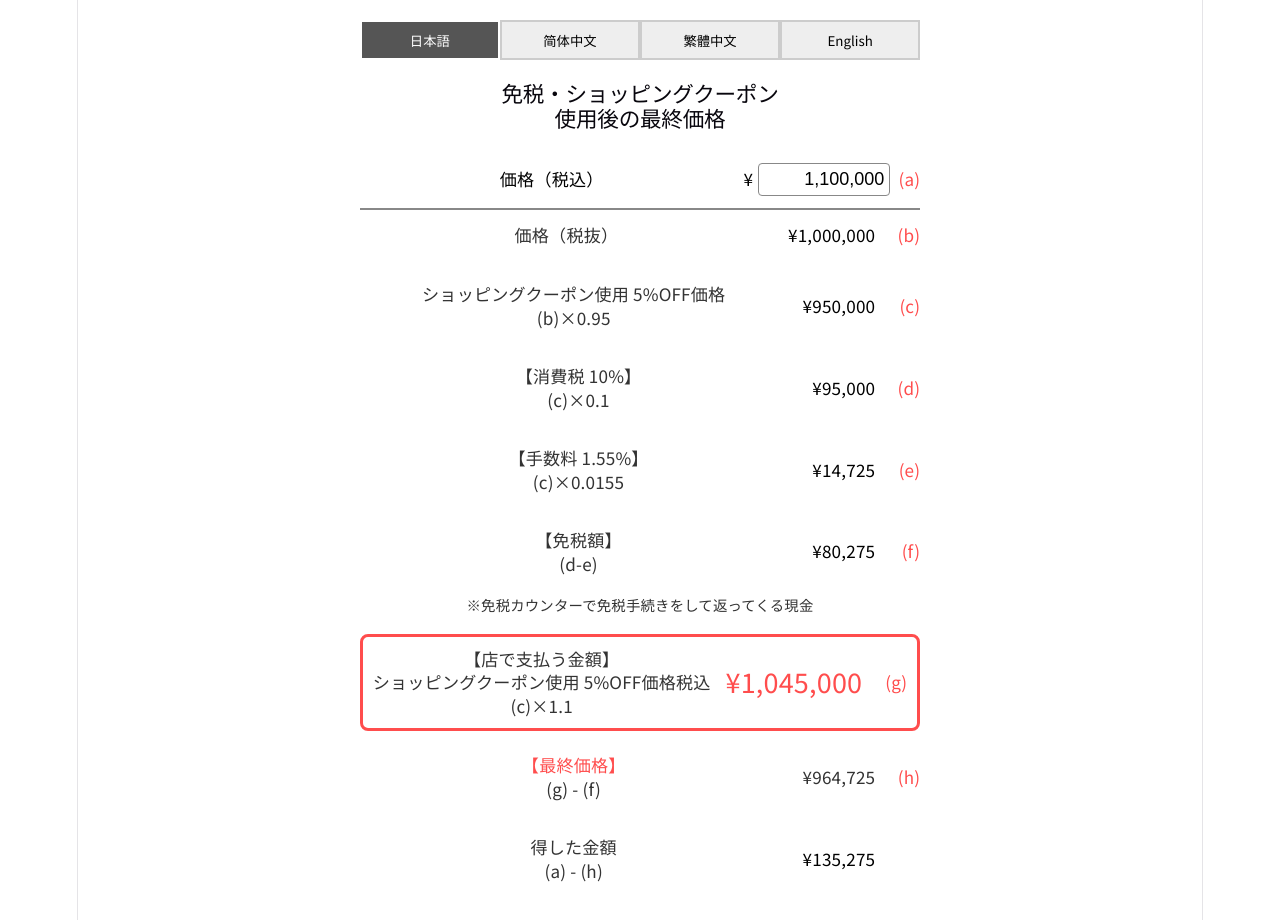
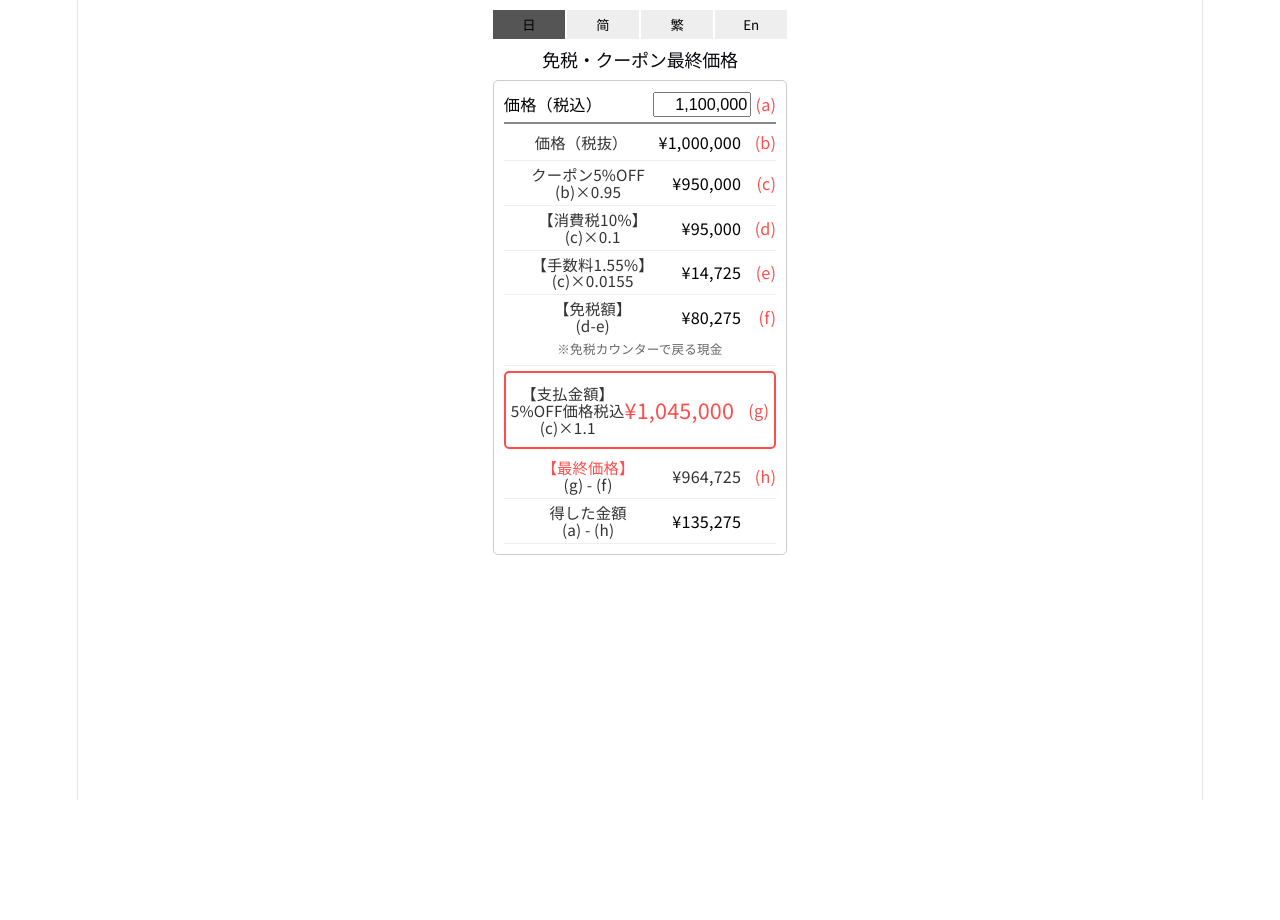
Before and after one commit to YUYANO0o0/tax-calc, a React (Vite) app: page / in a window 1280 px wide. Shown: the top 920 px of the page. After the commit the page ends 800 px from the top, so only its background shows below. Built offline with nearby package versions, Linux system fonts and the light colour scheme.

Commit message:
バランス調整

```diff
--- a/src/App.tsx
+++ b/src/App.tsx
@@ -36,111 +36,95 @@ function App() {
       ja: [
         [{ text: "価格（税込）" }],
         [{ text: "価格（税抜）" }],
-        [{ text: "ショッピングクーポン使用 5%OFF価格\n(b)×0.95" }],
-        [{ text: "【消費税 10%】\n(c)×0.1" }],
-        [{ text: "【手数料 1.55%】\n(c)×0.0155" }],
+        [{ text: "クーポン5%OFF\n(b)×0.95" }],
+        [{ text: "【消費税10%】\n(c)×0.1" }],
+        [{ text: "【手数料1.55%】\n(c)×0.0155" }],
         [{ text: "【免税額】\n(d-e)" }],
-        [{ text: "【店で支払う金額】\nショッピングクーポン使用 5%OFF価格税込\n(c)×1.1" }],
+        [{ text: "【支払金額】\n5%OFF価格税込\n(c)×1.1" }],
         [{ text: "【最終価格】", color: APP_RED }, { text: "\n(g) - (f)" }],
         [{ text: "得した金額\n(a) - (h)" }]
       ],
       'zh-CN': [
         [{ text: "价格（含税）" }],
         [{ text: "价格（不含税）" }],
-        [{ text: "购物优惠券使用 5%OFF价格\n(b)×0.95" }],
-        [{ text: "【消费税 10%】\n(c)×0.1" }],
-        [{ text: "【手续费 1.55%】\n(c)×0.0155" }],
+        [{ text: "优惠券5%OFF\n(b)×0.95" }],
+        [{ text: "【消费税10%】\n(c)×0.1" }],
+        [{ text: "【手续费1.55%】\n(c)×0.0155" }],
         [{ text: "【免税额】\n(d-e)" }],
-        [{ text: "【店內应付金额】\n购物优惠券使用 5%OFF含税价格\n(c)×1.1" }],
+        [{ text: "【支付金额】\n5%OFF含税价\n(c)×1.1" }],
         [{ text: "【最终价格】", color: APP_RED }, { text: "\n(g) - (f)" }],
         [{ text: "【省下金额】\n(a) - (h)" }]
       ],
       'zh-TW': [
         [{ text: "價格（含稅）" }],
         [{ text: "價格（不含稅）" }],
-        [{ text: "購物優惠券使用 5%OFF價格\n(b)×0.95" }],
-        [{ text: "【消費稅 10%】\n(c)×0.1" }],
-        [{ text: "【手續稅 1.55%】\n(c)×0.0155" }],
+        [{ text: "優惠券5%OFF\n(b)×0.95" }],
+        [{ text: "【消費稅10%】\n(c)×0.1" }],
+        [{ text: "【手續稅1.55%】\n(c)×0.0155" }],
         [{ text: "【免稅額】\n(d-e)" }],
-        [{ text: "【店內应付金额】\n購物優惠券使用 5%OFF含稅價格\n(c)×1.1" }],
+        [{ text: "【支付金額】\n5%OFF含稅價\n(c)×1.1" }],
         [{ text: "【最終價格】", color: APP_RED }, { text: "\n(g) - (f)" }],
-        [{ text: "【省下金额】\n(a) - (h)" }]
+        [{ text: "【省下金額】\n(a) - (h)" }]
       ],
       en: [
         [{ text: "Price (Tax Incl.)" }],
         [{ text: "Price (Tax Excl.)" }],
-        [{ text: "Shopping Coupon 5% OFF Price\n(b)×0.95" }],
-        [{ text: "【Consumption Tax 10%】\n(c)×0.1" }],
-        [{ text: "【Service Fee 1.55%】\n(c)×0.0155" }],
-        [{ text: "【Tax Refund Amount】\n(d-e)" }],
-        [{ text: "【Amount due at the store】\nShopping Coupon 5% OFF Price (Tax Incl)\n(c)×1.1" }],
+        [{ text: "Coupon 5% OFF\n(b)×0.95" }],
+        [{ text: "【Tax 10%】\n(c)×0.1" }],
+        [{ text: "【Fee 1.55%】\n(c)×0.0155" }],
+        [{ text: "【Refund】\n(d-e)" }],
+        [{ text: "【Payment】\nTax Incl. 5% OFF\n(c)×1.1" }],
         [{ text: "【Final Price】", color: APP_RED }, { text: "\n(g)-(f)" }],
-        [{ text: "【Amount Saved】\n(a)-(h)" }]
+        [{ text: "【Saved】\n(a)-(h)" }]
       ]
     };
     return base[lang];
   };
 
   const currentItems = getItems(lang);
-  const titles = { ja: "免税・ショッピングクーポン\n使用後の最終価格", 'zh-CN': "免税/购物优惠券使用后的最终价格", 'zh-TW': "免稅/購物優惠券使用後的最終價格", en: "Final Price After Tax Exemption & Shopping Coupon" };
-  const refundDesc = { ja: "※免税カウンターで免税手続きをして返ってくる現金", 'zh-CN': "※在退税柜台办理免税手续后退回的现金", 'zh-TW': "※在退稅櫃檯辦理免稅手續後退回的現金", en: "※The tax refund received after completing the tax-free procedure at the counter." };
+  const titles = { ja: "免税・クーポン最終価格", 'zh-CN': "免税/优惠券最终价格", 'zh-TW': "免稅/優惠券最終價格", en: "Final Price" };
+  const refundDesc = { ja: "※免税カウンターで戻る現金", 'zh-CN': "※退税柜台退还现金", 'zh-TW': "※退稅櫃檯退還現金", en: "※Refund at counter" };
 
-  const RedCode = ({ code }: { code: string }) => <span style={{ color: APP_RED, width: '30px', textAlign: 'right', flexShrink: 0, alignSelf: 'center' }}>{code}</span>;
+  const RedCode = ({ code }: { code: string }) => <span style={{ color: APP_RED, width: '25px', textAlign: 'right', flexShrink: 0 }}>{code}</span>;
 
   const Row = ({ labelParts, value, code, emphasize = false, isRefund = false, isFinal = false }: any) => {
     return (
-      <div style={{ paddingBottom: '10px' }}>
-        <div style={{
-          display: 'flex',
-          justifyContent: 'space-between',
-          alignItems: 'center',
-          padding: emphasize ? '10px' : '12px 0',
-          borderBottom: emphasize ? 'none' : '1px solid #eee',
-          border: emphasize ? `3px solid ${APP_RED}` : 'none',
-          borderRadius: emphasize ? '8px' : '0px'
-        }}>
-          <span style={{ flex: 1, paddingRight: '15px', textAlign: 'center', lineHeight: 1.4 }}>
+      <div style={{ padding: '3px 0', borderBottom: emphasize ? 'none' : '1px solid #eee' }}>
+        <div style={{ display: 'flex', justifyContent: 'space-between', alignItems: 'center', padding: emphasize ? '4px 0' : '2px 0' }}>
+          <span style={{ flex: 1, fontSize: '0.85rem', lineHeight: 1.1 }}>
             {labelParts.map((part: LabelPart, index: number) => (
-              <span key={index} style={{ color: part.color || '#333', fontSize: '0.95rem' }}>
-                {part.text.split('\n').map((line, i) => (
-                  <span key={i} style={{ display: 'block' }}>{line}</span>
-                ))}
+              <span key={index} style={{ color: part.color || '#333' }}>
+                {part.text.split('\n').map((line, i) => <span key={i} style={{ display: 'block' }}>{line}</span>)}
               </span>
             ))}
           </span>
           <div style={{ display: 'flex', alignItems: 'center', flexShrink: 0 }}>
-            <span style={{
-              fontWeight: (emphasize || isFinal) ? 'bold' : 'normal',
-              color: isFinal ? '#333' : (emphasize ? APP_RED : 'inherit'),
-              marginRight: '15px',
-              fontSize: (emphasize) ? '1.5rem' : '0.95rem'
-            }}>
+            <span style={{ fontWeight: (emphasize || isFinal) ? 'bold' : 'normal', color: isFinal ? '#333' : (emphasize ? APP_RED : 'inherit'), marginRight: '10px', fontSize: emphasize ? '1.2rem' : '0.9rem' }}>
               {typeof value === 'string' ? value : `¥${value.toLocaleString()}`}
             </span>
             <RedCode code={code} />
           </div>
         </div>
-        {isRefund && <div style={{ fontSize: '0.8rem', color: '#333', padding: '5px 0' }}>{refundDesc[lang]}</div>}
+        {isRefund && <div style={{ fontSize: '0.7rem', color: '#666' }}>{refundDesc[lang]}</div>}
       </div>
     );
   };
 
   return (
-    <div style={{ padding: '20px', maxWidth: '600px', margin: '0 auto', fontFamily: "'Noto Sans SC', 'Noto Sans JP', sans-serif" }}>
-      <div style={{ display: 'flex', gap: '0px', marginBottom: '20px', width: '100%' }}>
-        {[ { id: 'ja', label: '日本語' }, { id: 'zh-CN', label: '简体中文' }, { id: 'zh-TW', label: '繁體中文' }, { id: 'en', label: 'English' } ].map(item => (
-          <button key={item.id} onClick={() => setLang(item.id as Lang)} style={{ flex: '1 1 25%', height: '40px', cursor: 'pointer', backgroundColor: lang === item.id ? '#555' : '#eee', border: '2px solid', borderColor: lang === item.id ? '#fff' : '#ccc', fontWeight: 'bold', color: lang === item.id ? '#fff' : '#000' }}>{item.label}</button>
+    <div style={{ padding: '10px', maxWidth: '400px', margin: '0 auto', fontSize: '0.9rem' }}>
+      <div style={{ display: 'flex', gap: '2px', marginBottom: '10px' }}>
+        {[ { id: 'ja', label: '日' }, { id: 'zh-CN', label: '简' }, { id: 'zh-TW', label: '繁' }, { id: 'en', label: 'En' } ].map(item => (
+          <button key={item.id} onClick={() => setLang(item.id as Lang)} style={{ flex: 1, padding: '5px 0', cursor: 'pointer', backgroundColor: lang === item.id ? '#555' : '#eee', border: 'none' }}>{item.label}</button>
         ))}
       </div>
 
-      <h2 style={{ fontSize: '1.2rem', textAlign: 'center', marginBottom: '20px', whiteSpace: 'pre-wrap' }}>{titles[lang]}</h2>
+      <h2 style={{ fontSize: '1rem', textAlign: 'center', margin: '0 0 10px 0' }}>{titles[lang]}</h2>
 
-      <div style={{ fontSize: '0.95rem' }}>
-        <div style={{ display: 'flex', justifyContent: 'space-between', padding: '12px 0', borderBottom: '2px solid #888', alignItems: 'center' }}>
-          <span style={{ fontWeight: 'bold', flex: 1, textAlign: 'center' }}>{currentItems[0][0].text}</span>
-          <div style={{ display: 'flex', alignItems: 'center', flexShrink: 0 }}>
-            <span style={{ marginRight: '5px' }}>¥</span>
-            <input type="text" value={inputValue} onChange={handleInputChange} style={{ width: '120px', padding: '5px', textAlign: 'right', fontSize: '1rem', backgroundColor: 'transparent', border: '1px solid #888', borderRadius: '4px' }} />
+      <div style={{ border: '1px solid #ccc', padding: '10px', borderRadius: '5px' }}>
+        <div style={{ display: 'flex', justifyContent: 'space-between', paddingBottom: '5px', borderBottom: '2px solid #888', alignItems: 'center' }}>
+          <span style={{ fontWeight: 'bold' }}>{currentItems[0][0].text}</span>
+          <div style={{ display: 'flex', alignItems: 'center' }}>
+            <input type="text" value={inputValue} onChange={handleInputChange} style={{ width: '90px', textAlign: 'right', fontSize: '0.9rem' }} />
             <RedCode code="(a)" />
           </div>
         </div>
@@ -150,7 +134,9 @@ function App() {
         <Row labelParts={currentItems[3]} value={result.d} code="(d)" />
         <Row labelParts={currentItems[4]} value={result.e} code="(e)" />
         <Row labelParts={currentItems[5]} value={result.f} code="(f)" isRefund={true} />
-        <Row labelParts={currentItems[6]} value={result.g} code="(g)" emphasize={true} />
+        <div style={{ border: `2px solid ${APP_RED}`, padding: '5px', borderRadius: '5px', margin: '5px 0' }}>
+          <Row labelParts={currentItems[6]} value={result.g} code="(g)" emphasize={true} />
+        </div>
         <Row labelParts={currentItems[7]} value={result.h} code="(h)" isFinal={true} />
         <Row labelParts={currentItems[8]} value={result.saved} code="" />
       </div>
```
